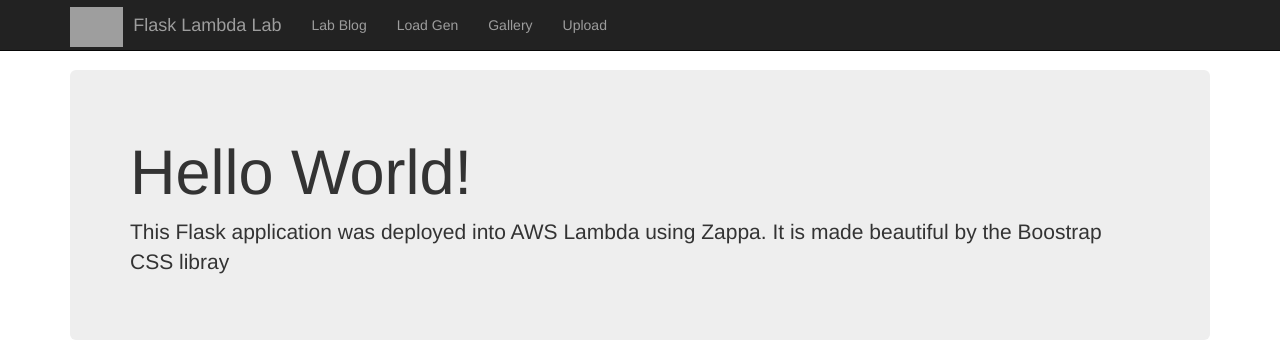
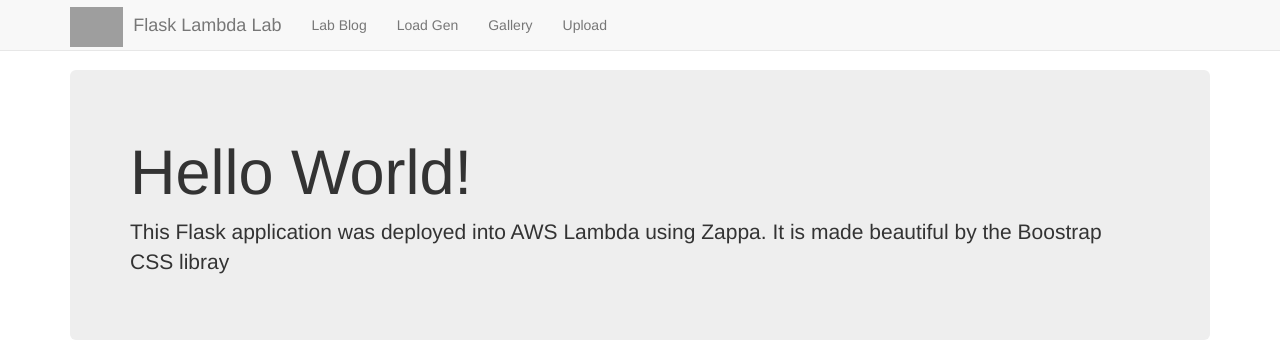
Before and after one commit to cloudshiftstrategies/flask_lambda_lab, a Flask app: page / in a window 1280 px wide. Shown: the top 347 px of the page. Run offline with Flask 2, Linux system fonts and the light colour scheme; parts of the project's set-up code (start-up, migrations or seed data) failed here and were passed over; some libraries are stand-ins or nearby versions; grey boxes are pictures that could not be loaded.

Commit message:
changed navbar color

```diff
--- a/app/templates/base.html
+++ b/app/templates/base.html
@@ -15,7 +15,8 @@
 <body style="padding-top:70px;">
 
 <!--header-->
-<div class="navbar navbar-inverse navbar-fixed-top bg-primary"
+<!--<div class="navbar navbar-inverse navbar-fixed-top bg-primary"-->
+<div class="navbar navbar-default navbar-fixed-top"
 		role="navigation">
 	<div class=container>
 		<div class="navbar-header">
--- a/run.py
+++ b/run.py
@@ -1,3 +1,3 @@
-#!/bin/env python
+#!/usr/bin/env python
 from app import app
 app.run(debug=True,host="0.0.0.0")
```
